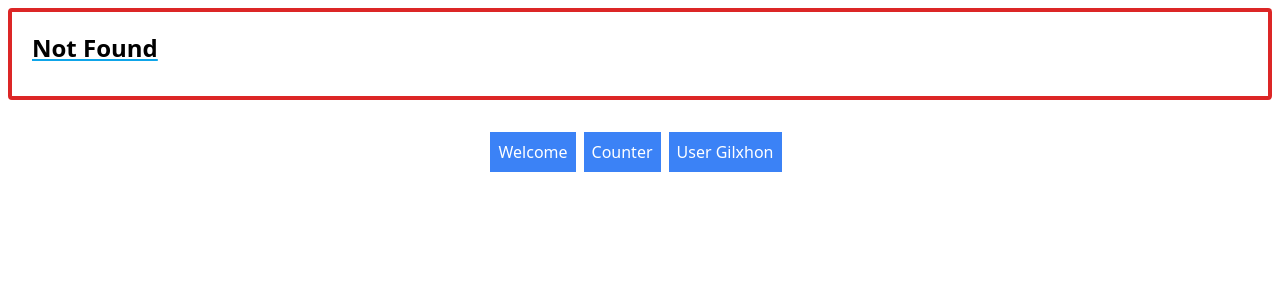
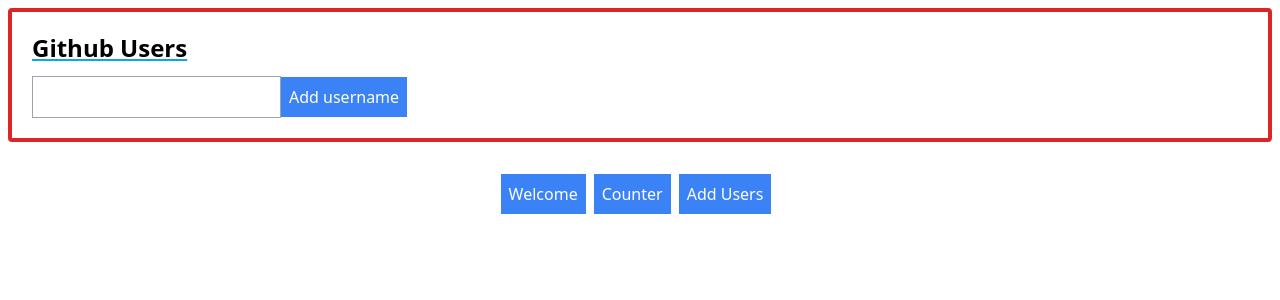
Before and after one commit to Gilxhon001/ReactJsExercises, a React (Create React App) app: page /users in a window 1280 px wide. Before the commit this address had no page. Shown: the top 300 px of the page. Built offline with nearby package versions, Linux system fonts and the light colour scheme.

Commit message:
React Router - 06 Finished

```diff
--- a/src/App.js
+++ b/src/App.js
@@ -2,8 +2,12 @@
 import { Link, Route, Routes } from "react-router-dom";
 import Container from "./Container";
 import { Welcome } from "./Welcome";
-import Counter from "./Counter"
-import ShowGithubUser from "./ShowGithubUser";
+import Counter from "./Counter";
+import GithubUserList from "./GithubUserList";
+import GithubUser from "./GithubUser";
+
+
+
 
 const App = () => {
 
@@ -18,9 +22,15 @@
                     <Counter />
                 </Container>} />
 
-            <Route path="/users/:username" element={<ShowGithubUser />} />
+                <Route exact path="/users" element={<Container tittle="Github Users">
+                    <GithubUserList />
+                </Container>} />
 
-            <Route path="*" element={<Container tittle="Not Found"/>} />
+                <Route path="/users/:username" element={<Container tittle="Github User:">
+                    <GithubUser />
+                </Container>} />
+
+                <Route path="*" element={<Container tittle="Not Found" />} />
             </Routes>
 
             <br />
@@ -28,7 +38,7 @@
             <div className="flex justify-center">
                 <Link className='bg-blue-500 text-white p-2 mr-2' to="/">Welcome</Link>
                 <Link className='bg-blue-500 text-white p-2 mr-2' to="/counter">Counter</Link>
-            <Link className='bg-blue-500 text-white p-2 mr-2' to="/users/gilxhon001">User Gilxhon</Link>
+                <Link className='bg-blue-500 text-white p-2 mr-2' to="/users">Add Users</Link>
             </div>
         </>
 
--- a/src/GithubUserList.js
+++ b/src/GithubUserList.js
@@ -1,4 +1,5 @@
 import React, { useState } from 'react';
+import { Link } from 'react-router-dom';
 import Container from './Container';
 import GithubUser from './GithubUser';
 
@@ -19,10 +20,18 @@
                 <button className="bg-blue-500 text-white p-2 mr-2" type="submit">Add username</button>
             </form>
             {usernames.map(username => (
-                <Container tittle={username}>
-                    <GithubUser key={username} username={username} />
-                </Container>
+                <Link to={`/users/${username}`}>
+                    <Container tittle={username} key={username}>
+                        <GithubUser key={username} username={username} />
+                    </Container>
+                </Link>
+
+
             ))}
+            <ul>
+            </ul>
+
+
         </div>
     );
 };
```
Lines whose indentation alone changed are shown as unchanged.
